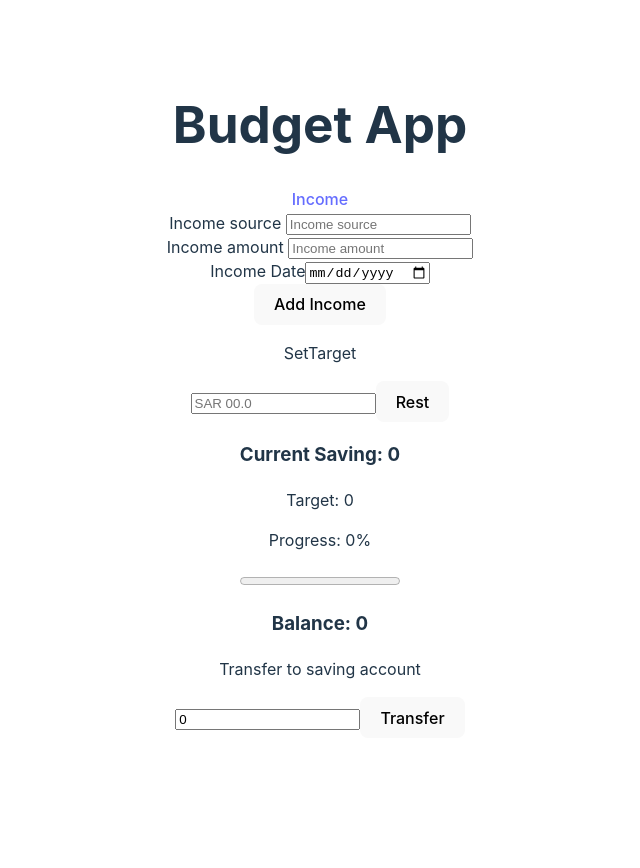
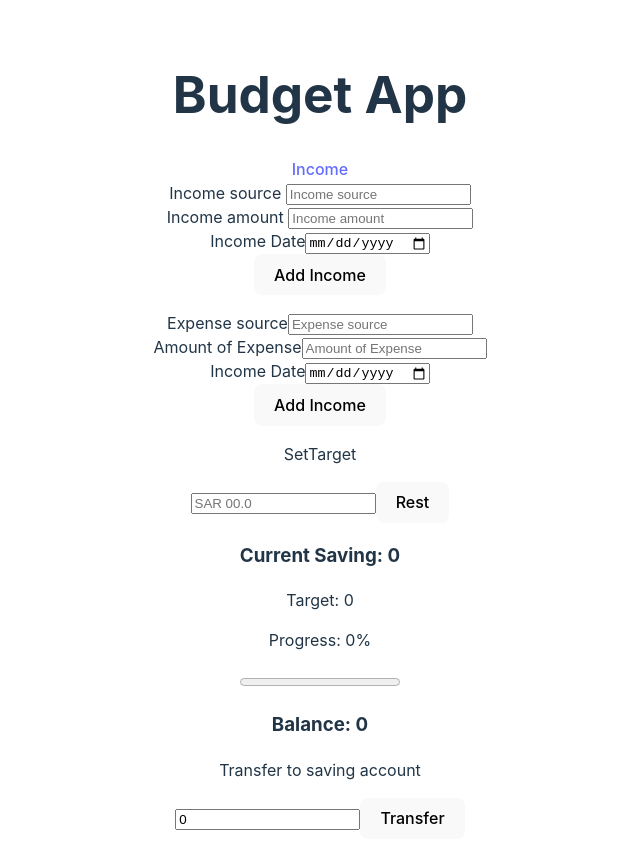
Before and after one commit to Turkiano/Budget-App-Frontend, a React (Vite) app: page / in a window 1280 px wide. Shown: the top 868 px of the page, without its empty margins (320-960 px from the left). Before the commit the page ends 800 px from the top, so only its background shows below. Built offline with nearby package versions, Linux system fonts and the light colour scheme.

Commit message:
Adopted the validation to Expense form

```diff
--- a/src/App.tsx
+++ b/src/App.tsx
@@ -93,11 +93,11 @@ const progress = (currentSaving / savingsTarget) * 100 || 0
         setIncomes={setIncomes}
         handleDelete={(id) => handleDeleteItems(id, 'income')}
         />
-      {/* <ExpenseWrapper
+      <ExpenseWrapper
         expenses={expenses}
         setState={setState}
         handleDelete={(id) => handleDeleteItems(id, 'expense')}
-        /> */}
+        />
 
       <SavingWrapper setSavingsTarget={setSavingsTarget} currentSaving = {currentSaving} savingsTarget={savingsTarget} progress={progress}></SavingWrapper>
         <h3>Balance: {balance}</h3>
--- a/src/Components/ExpenseWrapper.tsx
+++ b/src/Components/ExpenseWrapper.tsx
@@ -4,6 +4,17 @@ import { ChangeEvent, FormEvent, useState } from 'react';
 import { Form } from './Form';
 import { v4 as uuidv4 } from 'uuid';
 import { ListItems } from './ListItems';
+import { useForm } from 'react-hook-form';
+import { z } from 'zod';
+import { zodResolver } from '@hookform/resolvers/zod';
+
+const ExpenseSchema = z.object({
+  source: z.string().min(3),
+  amount: z.string().min(1),
+  date: z.string(),
+});
+
+export type ExpenseSchemaType = z.infer<typeof ExpenseSchema>;
 
 export type ExpenseTypes = {
   id: string;
@@ -32,66 +43,60 @@ type ExpenseWrapperProps = {
 }
 
 export function ExpenseWrapper({expenses, setState, handleDelete}: ExpenseWrapperProps) {
-  const [expense, setExpense] = useState<ExpenseTypes>({
-    id: uuidv4(),
-    source: '',
-    amount: 0,
-    date: new Date().toISOString().split('T')[0], // ISO format for <input type="date">
-  });
+  // const [expense, setExpense] = useState<ExpenseTypes>({
+  //   id: uuidv4(),
+  //   source: '',
+  //   amount: 0,
+  //   date: new Date().toISOString().split('T')[0], // ISO format for <input type="date">
+  // });
 
-  const handleChange = (e: ChangeEvent<HTMLInputElement>) => {
-    const { name, value } = e.target;
-    setExpense({
-      ...expense,
-      [name]: value,
-    });
-  };
+  // const handleChange = (e: ChangeEvent<HTMLInputElement>) => {
+  //   const { name, value } = e.target;
+  //   setExpense({
+  //     ...expense,
+  //     [name]: value,
+  //   });
+  // };
 
-  const handleChangeDate = (e: ChangeEvent<HTMLInputElement>) => {
-    setExpense({
-      ...expense,
-      date: e.target.value,
-    });
-  };
+  // const handleChangeDate = (e: ChangeEvent<HTMLInputElement>) => {
+  //   setExpense({
+  //     ...expense,
+  //     date: e.target.value,
+  //   });
+  // };
 
-  const handleSubmit = (e: FormEvent) => {
-    e.preventDefault();
-    if (isNaN(Number(expense.amount))) {
-      alert('Please enter a valid number for the amount.');
-      return;
-    }
-    const newExpense: ExpenseTypes = {
-      id: uuidv4(),
-      source: expense.source,
-      amount: Number(expense.amount),
-      date: expense.date,
-    };
+  const onSubmit = (data: any) => {
+
     setState((prevState)=>{
       return {
           ...prevState,
-      expenses: [...prevState.expenses, newExpense]
+      expenses: [...prevState.expenses, data]
       }
 
     });
 
-    setExpense({
-      id: uuidv4(),
-      source: '',
-      amount: 0,
-      date: new Date().toISOString().split('T')[0],
-    });
-    console.log('NewExpense: ', newExpense);
+
   };
+
+   const {
+      register,
+      handleSubmit,
+      formState: { errors },
+    } = useForm<ExpenseSchemaType>({ resolver: zodResolver(ExpenseSchema) });
+    console.log('Errors: ', errors);
 
   return (
     <>
       <Form
-        handleChange={handleChange}
-        handleSubmit={handleSubmit}
-        handleChangeDate={handleChangeDate}
-        inputs={EXPENSE_INPUTS}
-         buttonLabel="Add Expense"
-      />
+            handleChangeDate={()=>null}
+            register={register}
+            handleSubmit={handleSubmit}
+            inputs={EXPENSE_INPUTS}
+            onSubmit={onSubmit}
+            buttonLabel='Add Income'
+            />
+             {errors.source && <span>{errors.source.message}</span>}
+             {errors.amount && <span>{errors.amount.message}</span>}
      <ListItems items={expenses} handleDelete={handleDelete}/>
     </>
   );
```
